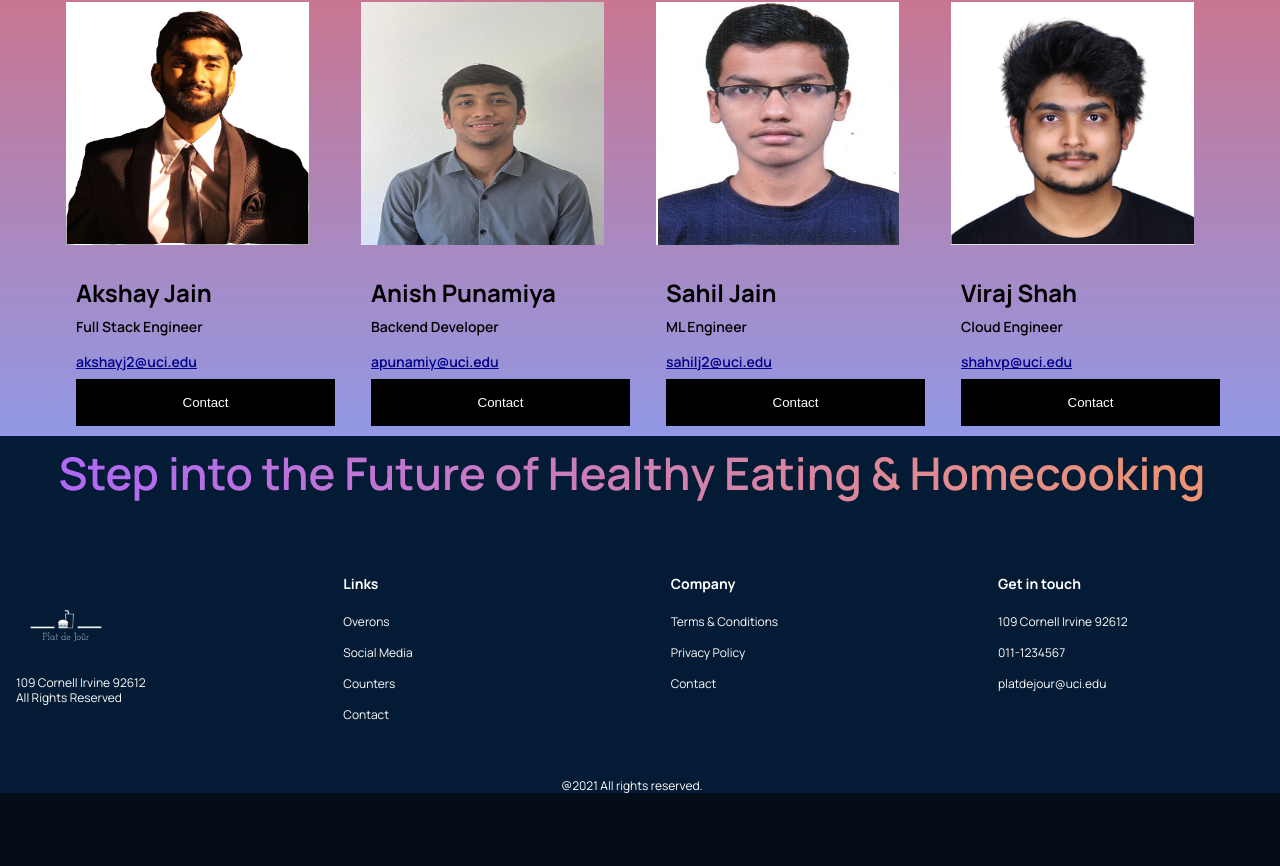
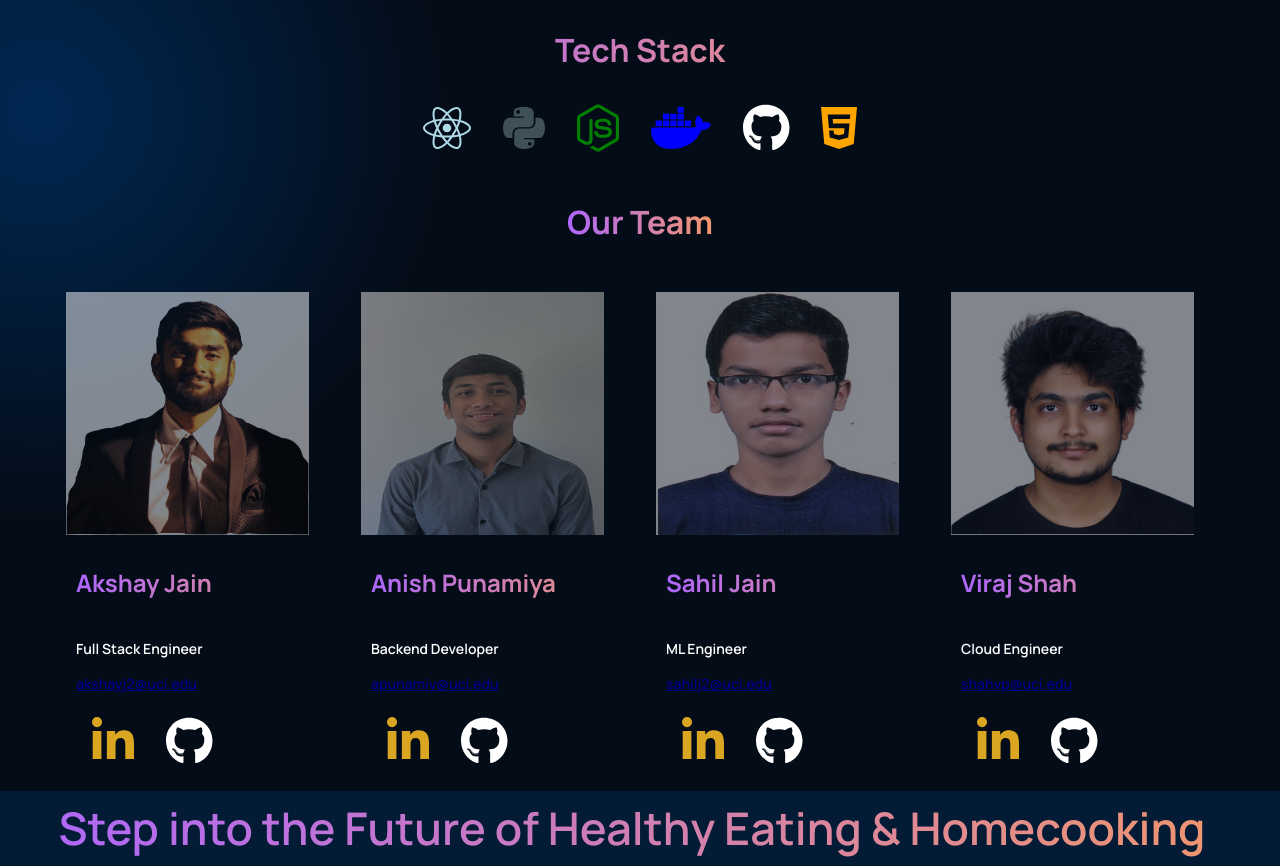
Before and after one commit to akshay2014jain/plat-de-jour-latest, a React (Create React App) app in the folder client/: page /about in a window 1280 px wide. Shown: the part 234-1100 px from the top of the page. Before the commit the page ends 1028 px from the top, so only its background shows below. Built offline with nearby package versions, Linux system fonts and the light colour scheme; no server answers.

Commit message:
About Contact

```diff
--- a/client/src/component/AboutUs.js
+++ b/client/src/component/AboutUs.js
@@ -5,6 +5,9 @@
 import Anish from '../images/anish.jpeg'
 import Sahil from '../images/sahil.jpg'
 import Viraj from '../images/viraj.jpg'
+import { faReact, faPython, faNodeJs , faDocker, faGithub, faHtml5 } from '@fortawesome/free-brands-svg-icons';
+import { FontAwesomeIcon } from '@fortawesome/react-fontawesome';
+import { faLinkedinIn } from '@fortawesome/free-brands-svg-icons';
 
 export default class AboutUs extends Component{
 
@@ -14,22 +17,43 @@
 
     render(){
         return(
-            <>
+            <div className='gradient__bg' id="aboutus">
             <div className='aboutus' id="aboutus">
                 <div className="about-section">
-                    <h1>About Plat De Jour</h1>
-                    <p>Plat De Jour is an AI-powered food image recognition tool that takes an image as input and provides a recipe along with the ingredients and a list of restaurants that serve the food item. Our image-to-recipe generation system is built upon state-of-the-art deep learning techniques and aims to promote AI in the food and healthcare industry.</p>
+                    <h1 className='gradient__text__aboutus'>About Plat De Jour</h1>
+                    <p className='para'>Plat De Jour is an AI-powered food image recognition tool that takes an image as input and provides a recipe along with the ingredients and a list of restaurants that serve the food item. Our image-to-recipe generation system is built upon state-of-the-art deep learning techniques and aims to promote AI in the food and healthcare industry.</p>
                     </div>
-                    <h1>Our Team</h1>
+
+                <div className='about-section'>
+                    <h1 className='gradient__text__aboutus'>Tech Stack</h1>
+                    <FontAwesomeIcon className="react" icon = {faReact}></FontAwesomeIcon>
+                    <FontAwesomeIcon className="python" icon = {faPython}></FontAwesomeIcon>
+                    <FontAwesomeIcon className="nodejs" icon = {faNodeJs}></FontAwesomeIcon>
+                    <FontAwesomeIcon className="docker" icon = {faDocker}></FontAwesomeIcon>
+                    <FontAwesomeIcon className="github" icon = {faGithub}></FontAwesomeIcon>
+                    <FontAwesomeIcon className="html5" icon = {faHtml5}></FontAwesomeIcon>
+                    {/* <div className='about-section_para'>
+                    <p className='para'>React</p>
+                    <p className='para'>React</p>
+                    <p className='para'>React</p>
+                    <p className='para'>React</p>
+                    <p className='para'>React</p>
+                    </div> */}
+                </div>
+                    <h1 className='gradient__text__aboutus'>Our Team</h1>
                     <div className='temp'>
                         <div>
                             <div className="card">
                             <img className='img' src={Akshay} alt="Jane" />
                             <div className="container">
-                                <h2>Akshay Jain</h2>
-                                <p className="title">Full Stack Engineer</p>
+                                <h2 className='gradient__text__aboutus'>Akshay Jain</h2>
+                                <p  className="titlex">Full Stack Engineer</p>
                                 <p className='email'><u>akshayj2@uci.edu </u></p>
-                                <p><button className="button">Contact</button></p>
+                                <div className='fonts'>
+                                <p><FontAwesomeIcon className="linkedin" icon = {faLinkedinIn}></FontAwesomeIcon></p>
+                                <p><FontAwesomeIcon className="github" icon = {faGithub}></FontAwesomeIcon></p>
+                                </div>
+
                             </div>
                             </div>
                         </div>
@@ -38,11 +62,14 @@
                             <div className="card">
                             <img className='img' src={Anish} alt="Jane" />
                             <div className="container">
-                                <h2>Anish Punamiya</h2>
-                                <p className="title">Backend Developer</p>
+                                <h2 className='gradient__text__aboutus'>Anish Punamiya</h2>
+                                <p className="titlex">Backend Developer</p>
 
                                 <p className='email'><u>apunamiy@uci.edu </u> </p>
-                                <p><button className="button">Contact</button></p>
+                                <div className='fonts'>
+                                <p><FontAwesomeIcon className="linkedin" icon = {faLinkedinIn}></FontAwesomeIcon></p>
+                                <p><FontAwesomeIcon className="github" icon = {faGithub}></FontAwesomeIcon></p>
+                                </div>
                             </div>
                             </div>
                         </div>
@@ -51,10 +78,13 @@
                             <div className="card">
                             <img className='img' src={Sahil} alt="Jane" />
                             <div className="container">
-                                <h2>Sahil Jain</h2>
-                                <p className="title">ML Engineer</p>
+                                <h2 className='gradient__text__aboutus'>Sahil Jain</h2>
+                                <p className="titlex">ML Engineer</p>
                                 <p className='email'> <u>sahilj2@uci.edu </u></p>
-                                <p><button className="button">Contact</button></p>
+                                <div className='fonts'>
+                                <p><FontAwesomeIcon className="linkedin" icon = {faLinkedinIn}></FontAwesomeIcon></p>
+                                <p><FontAwesomeIcon className="github" icon = {faGithub}></FontAwesomeIcon></p>
+                                </div>
                             </div>
                             </div>
                         </div>
@@ -63,10 +93,13 @@
                             <div className="card">
                             <img className='img' src={Viraj} alt="Jane" />
                             <div className="container">
-                                <h2>Viraj Shah</h2>
-                                <p className="title">Cloud Engineer</p>
+                                <h2 className='gradient__text__aboutus'>Viraj Shah</h2>
+                                <p className="titlex">Cloud Engineer</p>
                                 <p className='email'> <u>shahvp@uci.edu</u></p>
-                                <p><button className="button">Contact</button></p>
+                                <div className='fonts'>
+                                <p><FontAwesomeIcon className="linkedin" icon = {faLinkedinIn}></FontAwesomeIcon></p>
+                                <p><FontAwesomeIcon className="github" icon = {faGithub}></FontAwesomeIcon></p>
+                                </div>
                             </div>
                             </div>
                         </div>
@@ -74,7 +107,7 @@
 
             </div>
             <Footer/>
-            </>
+            </div>
         )
     }
 }
--- a/client/src/component/Book.js
+++ b/client/src/component/Book.js
@@ -13,7 +13,7 @@
 border-radius: 8px;
 color: black;
 cursor: pointer;
-display: inline-block;
+display: inline-start;
 font-family: -apple-system,system-ui,"Segoe UI",Roboto,Helvetica,Arial,sans-serif;
 font-size: 16px;
 font-weight: 500;
@@ -29,6 +29,7 @@
 -webkit-user-select: none;
 touch-action: manipulation;
 white-space: nowrap;
+margin-inline-end: 8rem;
 `;
 
 export class Book extends Component{
--- a/client/src/component/Home.js
+++ b/client/src/component/Home.js
@@ -16,8 +16,8 @@
 border-radius: 5px;
 margin: 10px 0px;
 cursor: pointer;
-visibility = "hidden";
 font-family : var(--font-family);
+width:18rem;
 `;
 
 export default class Home extends Component{
--- a/client/src/component/aboutus.css
+++ b/client/src/component/aboutus.css
@@ -1,14 +1,118 @@
+.gradient__bg {
+    background:-moz-radial-gradient(circle at 3% 25%, rgba(0, 40, 83, 1) 0%, rgba(4, 12, 24, 1) 25%);
+
+    /* safari 5.1+,chrome 10+ */
+    background:-webkit-radial-gradient(circle at 3% 25%, rgba(0, 40, 83, 1) 0%, rgba(4, 12, 24, 1) 25%);
+
+    /* opera 11.10+ */
+    background:-o-radial-gradient(circle at 3% 25%, rgba(0, 40, 83, 1) 0%, rgba(4, 12, 24, 1) 25%);
+
+    /* ie 10+ */
+    background:-ms-radial-gradient(circle at 3% 25%, rgba(0, 40, 83, 1) 0%, rgba(4, 12, 24, 1) 25%);
+
+    /* global 92%+ browsers support */
+    background:radial-gradient(circle at 3% 25%, rgba(0, 40, 83, 1) 0%, rgba(4, 12, 24, 1) 25%);
+}
+
+.gradient__text__aboutus {
+    background: var(--gradient-text);
+    background-clip: text;
+    -webkit-background-clip: text;
+    -webkit-text-fill-color: transparent;
+    align-items: center;
+    font-family: var(--font-family);
+    padding-bottom: 2rem;
+}
+
+.img__description {
+    position: absolute;
+    top: 0;
+    bottom: 0;
+    left: 0;
+    right: 0;
+    background: white;
+    color: black;
+    visibility: hidden;
+    opacity: 0;
+    /* transition effect. not necessary */
+    transition: opacity .2s, visibility .2s;
+}
+.img__wrap:hover .img__description {
+    visibility: visible;
+    opacity: 1;
+}
+
+.para{
+    color: white;
+    padding-left: 7rem;
+    padding-right: 7rem;
+    font-family: var(--font-family);
+    display: flex;
+    flex-direction: column;
+}
+
+.react{
+    color: lightblue;
+    font-size:48px;
+    padding: 0rem 1rem 1rem;
+    cursor: pointer;
+    align-items: right;
+}
+
+.python{
+    color: rgb(63, 80, 86);
+    font-size:48px;
+    padding: 0rem 1rem 1rem;
+    cursor: pointer;
+
+
+}
+
+.docker{
+    color: blue;
+    font-size:48px;
+    padding: 0rem 1rem 1rem;
+    cursor: pointer;
+    align-items: right;
+}
+
+.nodejs{
+    color: green;
+    font-size:48px;
+    padding: 0rem 1rem 1rem;
+    cursor: pointer;
+    align-items: right;
+}
+
+.github{
+    color: white;
+    font-size:48px;
+    padding: 0rem 1rem 1rem;
+    cursor: pointer;
+    align-items: right;
+}
+
+.html5{
+    color: orange;
+    font-size:48px;
+    padding: 0rem 1rem 1rem;
+    cursor: pointer;
+    align-items: right;
+}
+.fonts{
+    display: flex;
+    flex-direction: row;
+    padding-top: 1rem;
+}
+
 
 .aboutus {
     padding-top: 4.5rem;
     padding-right: 0rem;
-    margin-left: 0;
-    margin-right: 0;
     width: fit-content;
     height: 100%;
     display: flex;
     flex-direction: column;
-    background: linear-gradient(#e66465, #9198e5);
     max-width: fit-content;
     align-items: center;
     justify-content: center ;
@@ -38,12 +142,14 @@
     box-shadow: 0 0.5rem 0.rem 0 rgba(0, 0, 0, 0.2);
     width: 50%;
     height: 30%;
+    padding-top: 0rem;
 }
 
 .img{
-    width: 275px;
-    height: 275px;
+    width: 250px;
+    height: 250px;
     padding: 1rem 1rem 1rem 1rem;
+    opacity: 50%;
 }
 
 .about-section {
@@ -51,8 +157,9 @@
     text-align: center;
     background-color:  linear-gradient(#e66465, #9198e5);
     color: black;
-    margin-top: 1rem;
+    margin-top: 0.5rem;
     font-family: var(--font-family);
+    padding-bottom: 2rem;
 }
 
 .container {
@@ -61,33 +168,36 @@
     margin: 10px;
 }
 
-
-
-.title {
-    color: black;
+.titlex {
     font-family: var(--font-family);
     font-size: 14px;
     font-weight: 600;
     line-height: 35px;
-    color: black;
+    color: white;
 }
 
 .email{
-    color: darkblue;
+    color: lightblue;
     font-family: var(--font-family);
     font-size: 14px;
     font-weight: 600;
     line-height: 35px;
     cursor: pointer;
 }
+.linkedin{
+    color: goldenrod;
+    font-size:48px;
+    padding: 0rem 1rem 1rem;
+    cursor: pointer;
+    align-items: right;
+}
 
 .button {
     border: none;
-
     display: inline-block;
     padding: 1rem;
     color: white;
-    background-color: #000;
+    background-color: #AE67FA;
     text-align: center;
     cursor: pointer;
     width: 100%;
--- a/client/src/component/contactus.css
+++ b/client/src/component/contactus.css
@@ -2,6 +2,7 @@
 .contactus {
     padding-top: 4.5rem;
     padding-right: 0rem;
+    padding-left: 2rem;
     width: 100%;
     height: 100%;
     display: flex;
@@ -9,6 +10,11 @@
     background:-moz-radial-gradient(circle at 3% 25%, rgba(0, 40, 83, 1) 0%, rgba(4, 12, 24, 1) 25%);
     align-items: center;
     justify-content: center ;
+}
+
+.stars{
+    display: flex;
+    flex-direction: row;
 }
 
 .g__header-content {
@@ -51,13 +57,14 @@
 
 .contact-section {
     padding: 0rem;
-    text-align: center;
+    text-align: left;
     width: 100%;
     height: 100%;
     background-color:  linear-gradient(#e66465, #9198e5);
     color: black;
     margin-top: 1rem;
     font-family: var(--font-family);
+
 }
 
 .container {
@@ -88,20 +95,24 @@
     height: 100%;
 }
 
-.button {
+button {
+    background-color: transparent;
     border: none;
-    display: inline-block;
-    padding: 1rem;
-    color: white;
-    background-color: #000;
-    text-align: center;
+    outline: none;
     cursor: pointer;
-    width: 100%;
-}
+    padding-right: 1rem;
+    padding-left: 1rem;
+    width: 48px;
+    height: 48px;
 
-.button:hover {
-    background-color: #555;
-}
+  }
+  .on {
+    color: gold;
+  }
+  .off {
+    color: #ccc;
+  }
+
 
 @media screen and (max-width: 650px) {
     .column {
```
Also changed, not shown: client/src/component/ContactUs.js (+42 -2 lines), client/src/component/book.css (+10 -2 lines).
